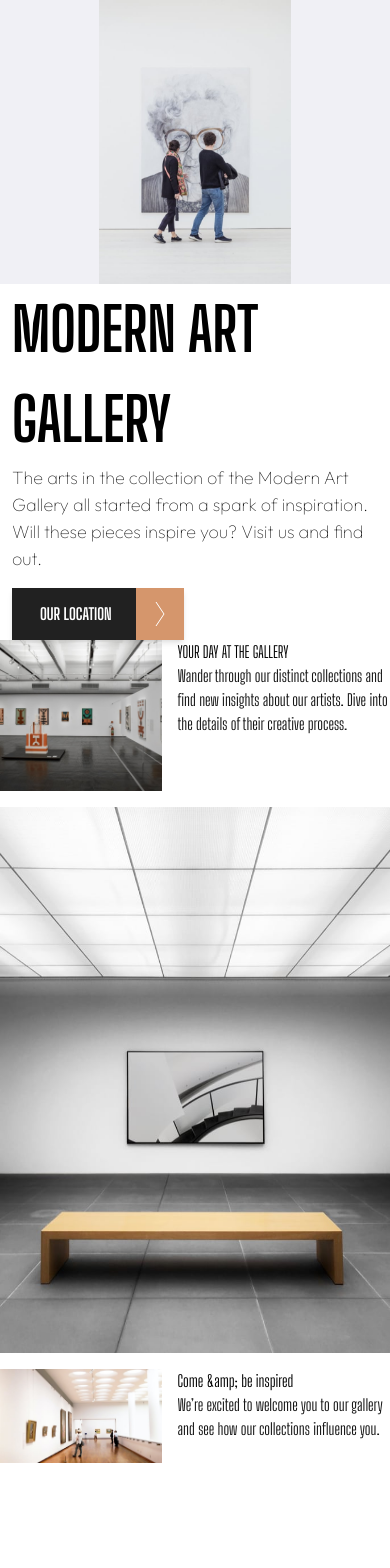
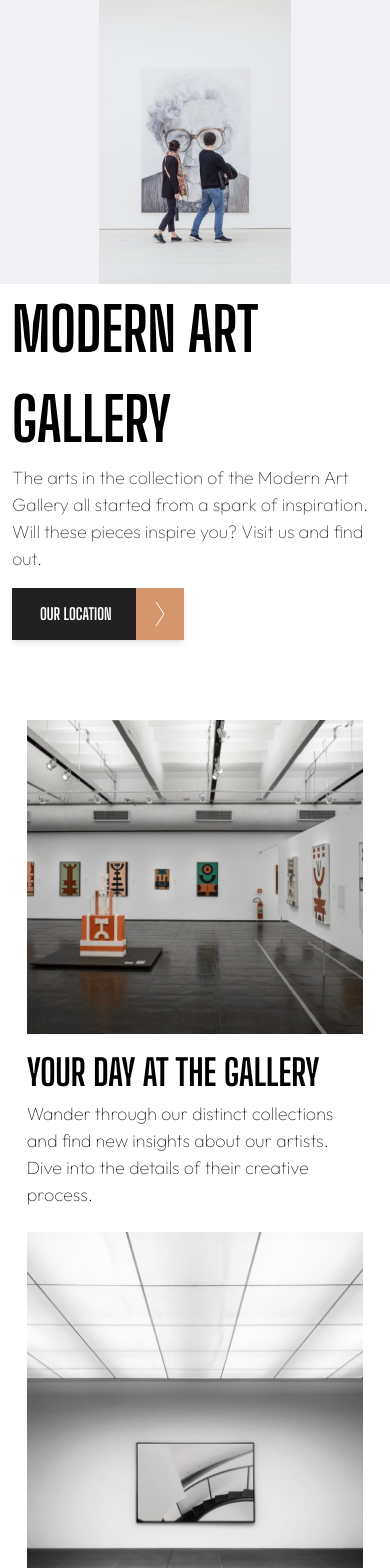
Before and after one commit to mbrovarska/art-gallery, a React (Vite) app: page / in a window 390 px wide. Shown: the top 1568 px of the page. Before the commit the page ends 1463 px from the top, so only its background shows below. Built offline with nearby package versions, Linux system fonts and the light colour scheme; a web font is replaced by a local one.

Commit message:
tablet styles added

```diff
--- a/src/assets/text/text.json
+++ b/src/assets/text/text.json
@@ -4,7 +4,7 @@
     "headerBtn": "OUR LOCATION",
     "subtitleContentOne": "YOUR DAY AT THE GALLERY",
     "contentTextOne": "Wander through our distinct collections and find new insights about our artists. Dive into the details of their creative process.",
-    "subtitleContentTwo": "Come &amp; be inspired",
+    "subtitleContentTwo": "Come & be inspired",
     "contentTextTwo": " We’re excited to welcome you to our gallery and see how our collections influence you.",
     "footerTitle": "Modern Art Gallery",
     "footerText": "The Modern Art Gallery is free to all visitors and open seven days a week from 8am to 9pm. Find us at 99 King Street, Newport, USA."
--- a/src/components/gallery-component.jsx
+++ b/src/components/gallery-component.jsx
@@ -4,23 +4,23 @@ import image3 from "../assets/mobile/image-grid-3@2x.jpg"
 import text from "../assets/text/text.json"
 
 const Gallery = () => {
-    return <div className="grid col-span-4 gap-4">
-        <div className="">
+    return <div className="flex flex-col items-center mt-20 mx-2 md:grid md:grid-cols-6 md:relative">
+        <div className="w-[90%] md:col-start-3 md:col-end-7 md:order-2 md:w-[95%]">
             <img src={image1} alt="exibition of abstract paintings"/>
         </div>
-        <div className="">
-            <h2>{text.subtitleContentOne}</h2>
-            <p className="text-black">{text.contentTextOne}</p>
+        <div className="w-[90%] my-3 md:col-start-1 md:col-end-3 md:order-1">
+            <h2 className="text-s font-bold">{text.subtitleContentOne}</h2>
+            <p className="text-small font-serif font-thin">{text.contentTextOne}</p>
         </div>
-        <div className="col-span-2 ...">
+        <div className="w-[90%] my-3 md:col-start-1 md:col-end-4 md:w-full md:order-3">
             <img src={image2} alt="exibition of abstract paintings"/>
         </div>
-        <div className="">
+        <div className="w-[90%] my-3 md:col-start-4 md:col-end-7 md:w-[95%] md:ml-2 md:mr-2 md:order-4 md:place-self-start">
             <img src={image3} alt="exibition of abstract paintings"/>
         </div>
-        <div className="">
-            <h2>{text.subtitleContentTwo}</h2>
-            <p className="text-black">{text.contentTextTwo}</p>
+        <div className="w-[90%] bg-black p-2 md:w-[95%] md:col-start-4 md:col-end-7 md:ml-2 md:mr-2 md:order-4 md:absolute md:top-[68%] md:h-[30.8%]">
+            <h2 className="text-s text-white font-bold">{text.subtitleContentTwo}</h2>
+            <p className="text-small text-white font-serif font-thin">{text.contentTextTwo}</p>
         </div>
     </div>
 
```
